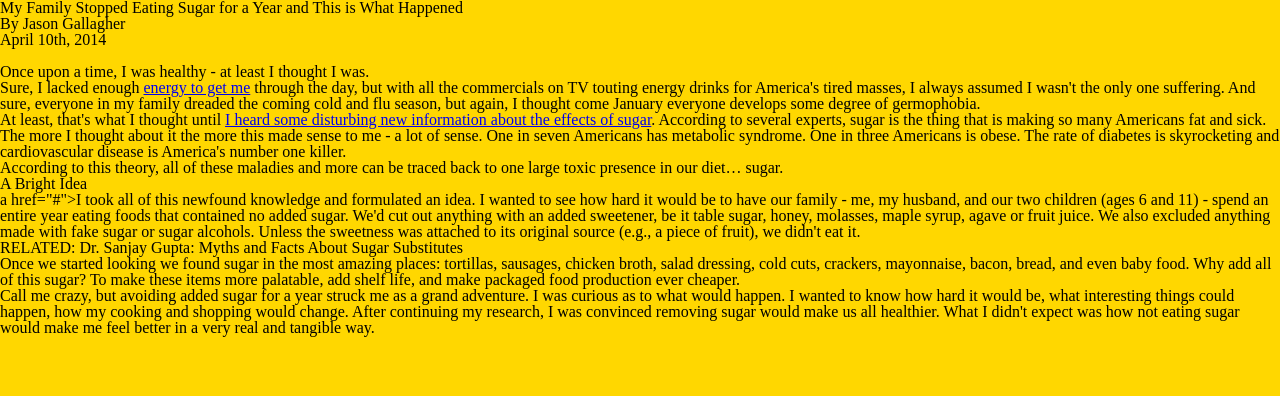
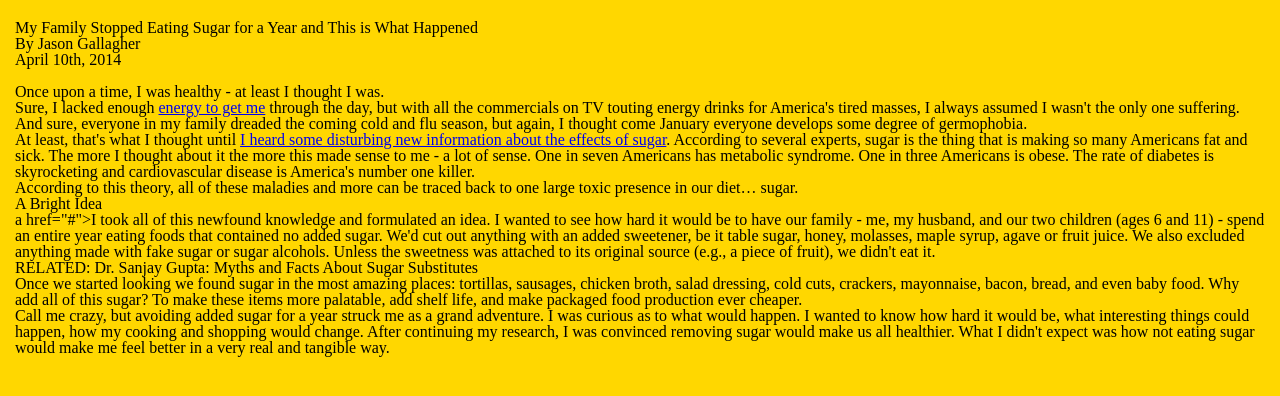
Before and after one commit to littleburrojr/lesson, a plain HTML site: page index-jason.html in a window 1280 px wide. Drawn offline with Linux system fonts and the light colour scheme.

Commit message:
news article practice page

```diff
--- a/css/styles.css
+++ b/css/styles.css
@@ -1,4 +1,8 @@
 body {
 background-color: gold;
-
+margin: 15px;
+padding: 0;
 }
+h1 {
+margin-top: 20px;
+}
```
Also changed, not shown: index2.html (renamed from index.html).
